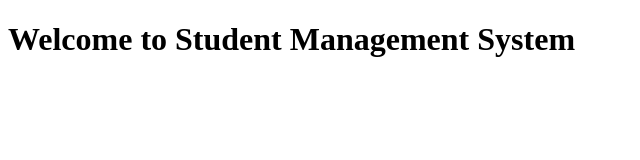
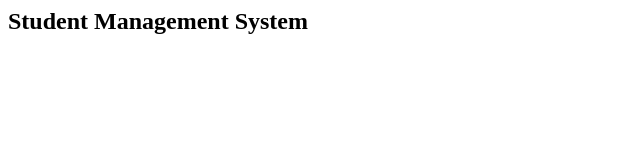
Before and after one commit to 78421Anil/student-management-system, a plain HTML site: page index.html in a window 1280 px wide. Shown: the whole page, without its empty margins (0-640 px from the left). Drawn offline with Linux system fonts and the light colour scheme.

Commit message:
Add header to index.html for better structure

```diff
--- a/index.html
+++ b/index.html
@@ -1,9 +1,3 @@
-<!DOCTYPE html>
-<html>
-<head>
-    <title>Student Management</title>
-</head>
-<body>
-    <h1>Welcome to Student Management System</h1>
-</body>
-</html>
+<header>
+    <h2>Student Management System</h2>
+</header>
```
